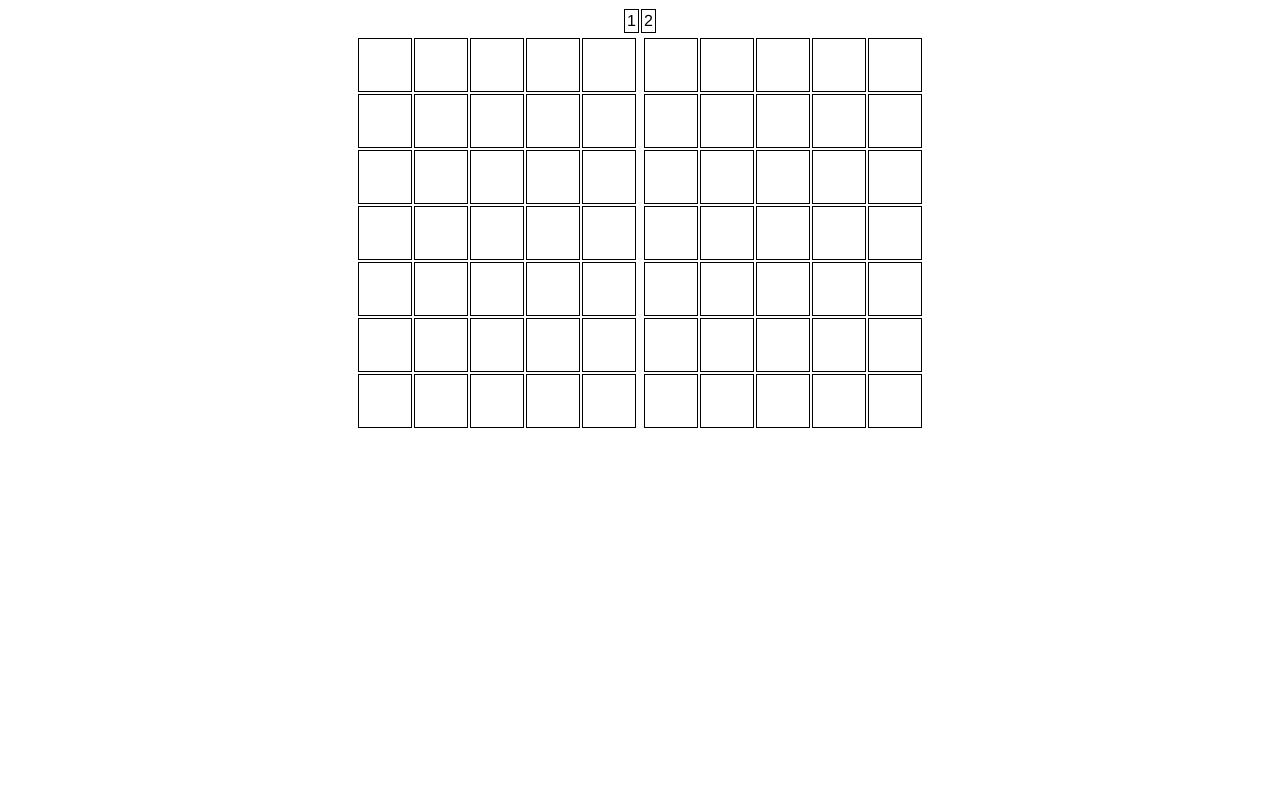
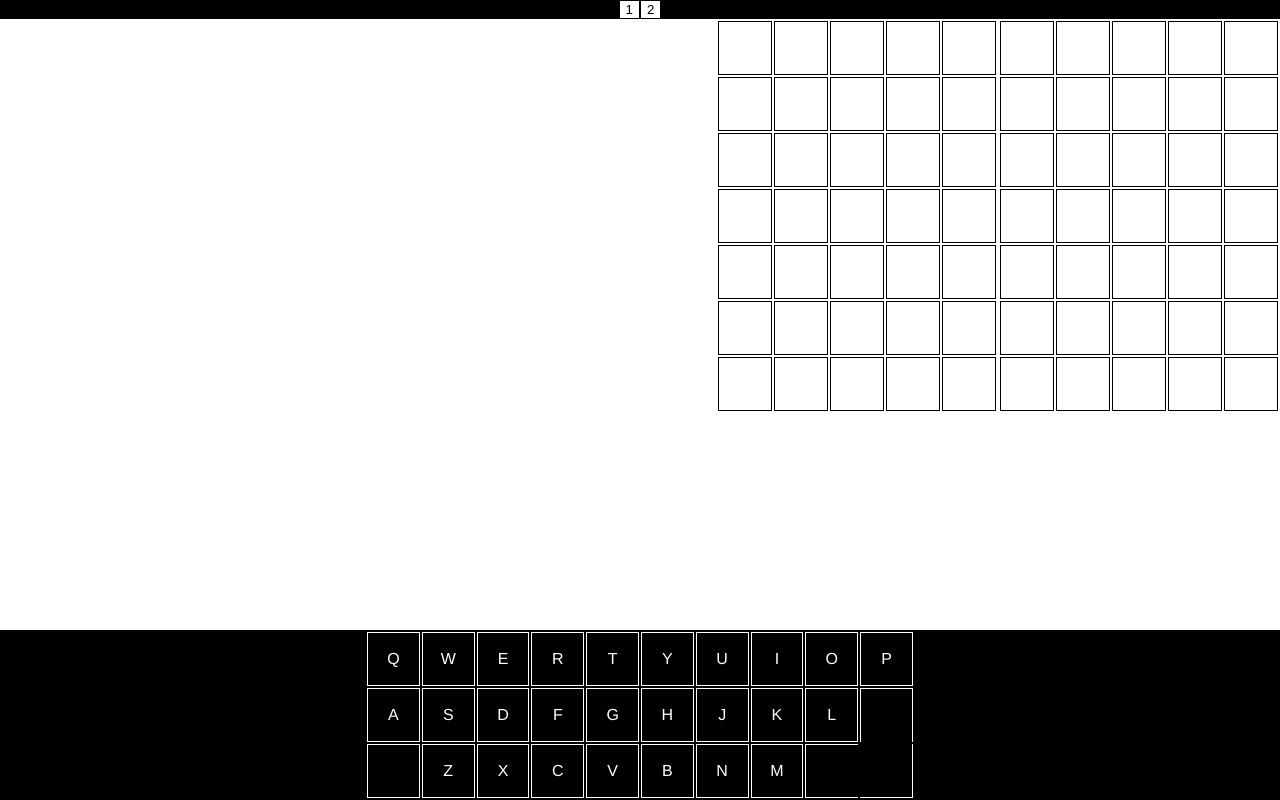
Before and after one commit to nickc5802/big-wordle, a Vue app: page / in a window 1280 px wide. Both pictures are taken after a click on the button "Play". Built offline with nearby package versions, Linux system fonts and the light colour scheme.

Commit message:
jumpbar and start of keyboard

```diff
--- a/public/index.html
+++ b/public/index.html
@@ -7,7 +7,7 @@
     <link rel="icon" href="<%= BASE_URL %>favicon.ico">
     <title>Big Wordle</title>
   </head>
-  <body>
+  <body style="margin: 0px;">
     <noscript>
       <strong>We're sorry but <%= htmlWebpackPlugin.options.title %> doesn't work properly without JavaScript enabled. Please enable it to continue.</strong>
     </noscript>
--- a/src/components/GameInstance.vue
+++ b/src/components/GameInstance.vue
@@ -1,5 +1,5 @@
 <template>
-  <div class="gameInstance">
+  <div class="gameInstance" :id="'game' + gameNum">
       <table>
           <tr v-for="w in guesses.length" :key="guesses[w - 1]">
               <td v-for="l in 5" :key="l" :class="showGuess(w - 1) ? getClass(w - 1, l - 1) : ''">
@@ -14,7 +14,7 @@
 <script>
 export default {
   name: 'gameInstance',
-  props: ['word', 'guesses', 'current', 'guess'],
+  props: ['word', 'guesses', 'current', 'guess', 'gameNum'],
   data() {
     return {
 
@@ -36,11 +36,8 @@ export default {
 </script>
 
 <style scoped>
-    table, .gameInstance {
+    .gameInstance {
       display: inline-block;
-    }
-    .gameInstance {
-      margin: 2px;
     }
     td {
       width: 50px;
--- /dev/null
+++ b/src/components/KeyBoard.vue
@@ -0,0 +1,67 @@
+<template>
+  <div class="keyboard">
+   <table>
+       <tr>
+           <td>Q</td>
+           <td>W</td>
+           <td>E</td>
+           <td>R</td>
+           <td>T</td>
+           <td>Y</td>
+           <td>U</td>
+           <td>I</td>
+           <td>O</td>
+           <td>P</td>
+       </tr>
+       <tr>
+           <td>A</td>
+           <td>S</td>
+           <td>D</td>
+           <td>F</td>
+           <td>G</td>
+           <td>H</td>
+           <td>J</td>
+           <td>K</td>
+           <td>L</td>
+           <td style="border-bottom: none;"></td>
+       </tr>
+       <tr>
+           <td></td>
+           <td>Z</td>
+           <td>X</td>
+           <td>C</td>
+           <td>V</td>
+           <td>B</td>
+           <td>N</td>
+           <td>M</td>
+           <td style="border-right: none;"></td>
+           <td style="border-left: none; border-top: none;"></td>
+       </tr>
+   </table>
+  </div>
+</template>
+
+<script>
+export default {
+  name: 'KeyBoard'
+}
+</script>
+
+<style scoped>
+    .keyboard {
+        background: black;
+        width: 100%;
+        flex-grow: 0;
+    }
+    table {
+        margin: auto;
+        width: 100%;
+        max-width: 550px;
+    }
+    td {
+      width: 50px;
+      height: 50px;
+      border: 1px white solid;
+      color: white;
+    }
+</style>
--- a/src/pages/game.vue
+++ b/src/pages/game.vue
@@ -1,27 +1,35 @@
 <template>
   <div class="game">
     <div class="jumpBar">
-      <a v-for="n in numGames" :key="n" :href="'#' + n">{{n}}</a>
+      <button v-for="n in numGames" :key="n" @click="scroll(n)" :class="getClass(n)">{{n}}</button>
     </div>
-    <GameInstance v-for="n in numGames" :id="n" :key="n" :word="words[n - 1]" :guesses="guesses" :current="current" :guess="guess" />
+    <div class="instancesContainer">
+      <div class="instances" id="instances">
+        <GameInstance v-for="n in numGames" :gameNum="n" :key="n" :word="words[n - 1]" :guesses="guesses" :current="current" :guess="guess" />
+      </div>
+    </div>
+    <KeyBoard />
   </div>
 </template>
 
 <script>
 import GameInstance from '../components/GameInstance.vue';
-import constants from '../constants.js'
+import constants from '../constants.js';
+import KeyBoard from '../components/KeyBoard.vue';
 
 export default {
   name: 'GamePage',
   components: {
-      GameInstance
+      GameInstance,
+      KeyBoard
   },
   data() {
     return {
       words: this.getWords(),
       guesses: this.getInitialGuesses(),
       current: "",
-      guess: 0
+      guess: 0,
+      correct: new Set()
     }
   },
   props: ['numGames'],
@@ -29,6 +37,9 @@ export default {
     document.addEventListener('keydown', this.keyDown);
   },
   methods: {
+    scroll(n) {
+      document.getElementById('game' + n).scrollIntoView();
+    },
     keyDown(e) {
       if (e.code.startsWith('Key') && this.current.length < 5) {
         this.current += e.code.charAt(3);
@@ -37,6 +48,10 @@ export default {
       } else if (e.code === "Enter" && this.current.length === 5 && constants.allowed.has(this.current.toLowerCase())) {
         this.guesses[this.guess] = this.current;
         this.guess++;
+        let index = this.words.indexOf(this.current.toLowerCase());
+        if (index !== -1) {
+          this.correct.add(index + 1);
+        }
         this.current = "";
       }
     },
@@ -53,28 +68,49 @@ export default {
         words.push(constants.answers[Math.floor(Math.random() * constants.answers.length)]);
       }
       return words;
+    },
+    getClass(n) {
+      if (this.correct.has(n)) return "green";
     }
   }
 }
 </script>
 
 <style scoped>
-  game {
+  .game {
     display: flex;
+    flex-direction: column;
+    height: 100vh;
+  }
+  .instancesContainer {
+    display: flex;
+    flex-grow: 1;
+    position: relative;
+  }
+  .instances {
+    position: absolute;
+    top: 0;
+    right: 0;
+    bottom: 0;
+    overflow: auto;
   }
   .jumpBar {
     display: flex;
-    flex-wrap: wrap;
+    flex-flow: row wrap;
     justify-content: center;
-    position: sticky;
+    position: relative;
     top: 0px;
-    background: white;
+    background: black;
+    width: 100%;
   }
   .jumpBar * {
-    margin: 1px;
-    padding: 2px;
     border: 1px solid black;
     text-decoration: none;
     color: black;
+    background: white;
   }
+  .green {
+      background: #6aaa64;
+      color: white;
+    }
 </style>
```
